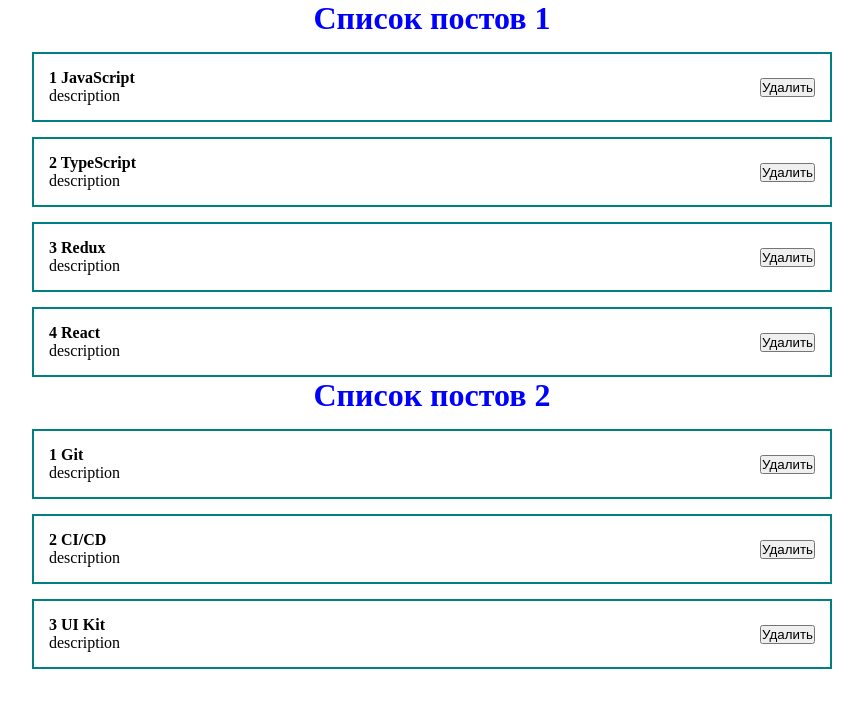
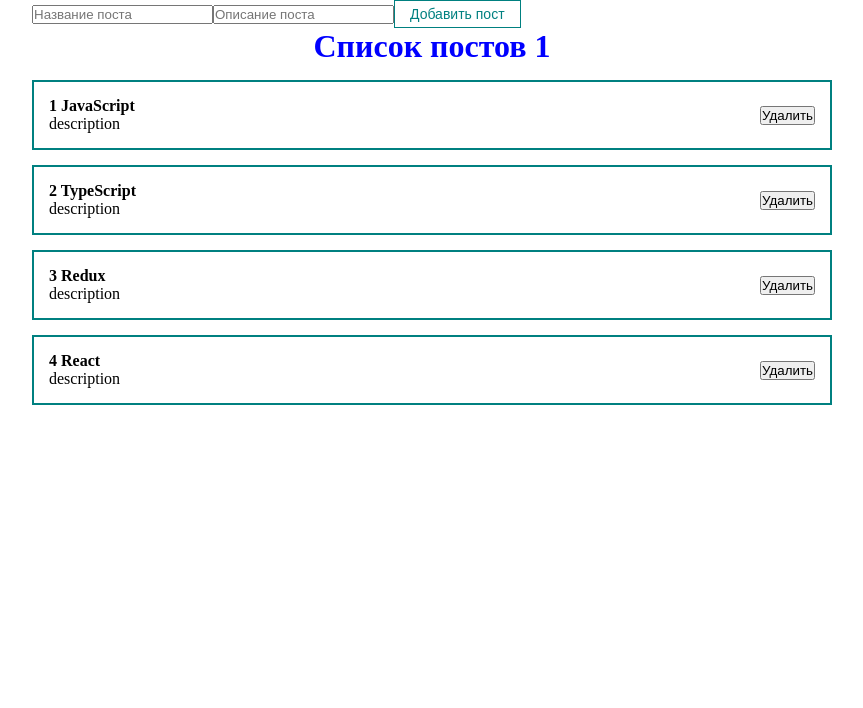
Before and after one commit to Soldatova-Kristina/react_app_ui, a React (Vite) app in the folder vite-project/: page / in a window 1280 px wide. Shown: the top 708 px of the page, without its empty margins (208-1071 px from the left). Built offline with nearby package versions, Linux system fonts and the light colour scheme.

Commit message:
feat: вынесла стили и отображение кнопки в отдельный компонент

```diff
--- a/vite-project/src/App.jsx
+++ b/vite-project/src/App.jsx
@@ -1,6 +1,7 @@
 import './App.css'
 import PostList from './components/PostList/PostList'
 import { useState } from 'react'
+import MyButton from './components/UI/button/MyButton'
 
 function App() {
      const [posts, setPosts] = useState([
@@ -10,16 +11,14 @@ function App() {
     {id: 4, title: " React", body: "description"}
   ])
 
-     const [posts2, setPosts2] = useState([
-    {id: 1, title: " Git", body: "description"},
-    {id: 2, title: " CI/CD", body: "description"},
-    {id: 3, title: " UI Kit", body: "description"},
-  ])
-
   return (
     <div className="App">
+      <form>
+        <input type="text" placeholder="Название поста"/>
+        <input type="text" placeholder="Описание поста"/>
+        <MyButton>Добавить пост</MyButton>
+      </form>
      <PostList posts={posts} title={"Список постов 1"}/>
-      <PostList posts={posts2} title={"Список постов 2"}/>
      </div>
   )
 }
--- /dev/null
+++ b/vite-project/src/components/UI/button/MyButton.jsx
@@ -0,0 +1,9 @@
+import classes from './MyButton.module.css'
+
+const MyButton = (props) => {
+   return (
+     <button className={classes.myBtn}>{props.children}</button>
+   )
+}
+
+export default MyButton;
--- /dev/null
+++ b/vite-project/src/components/UI/button/MyButton.module.css
@@ -0,0 +1,8 @@
+.myBtn {
+    padding: 5px 15px;
+    color: teal;
+    font-size: 14px;
+    background: transparent;
+    border: 1px solid teal;
+    cursor: pointer;
+}
```
